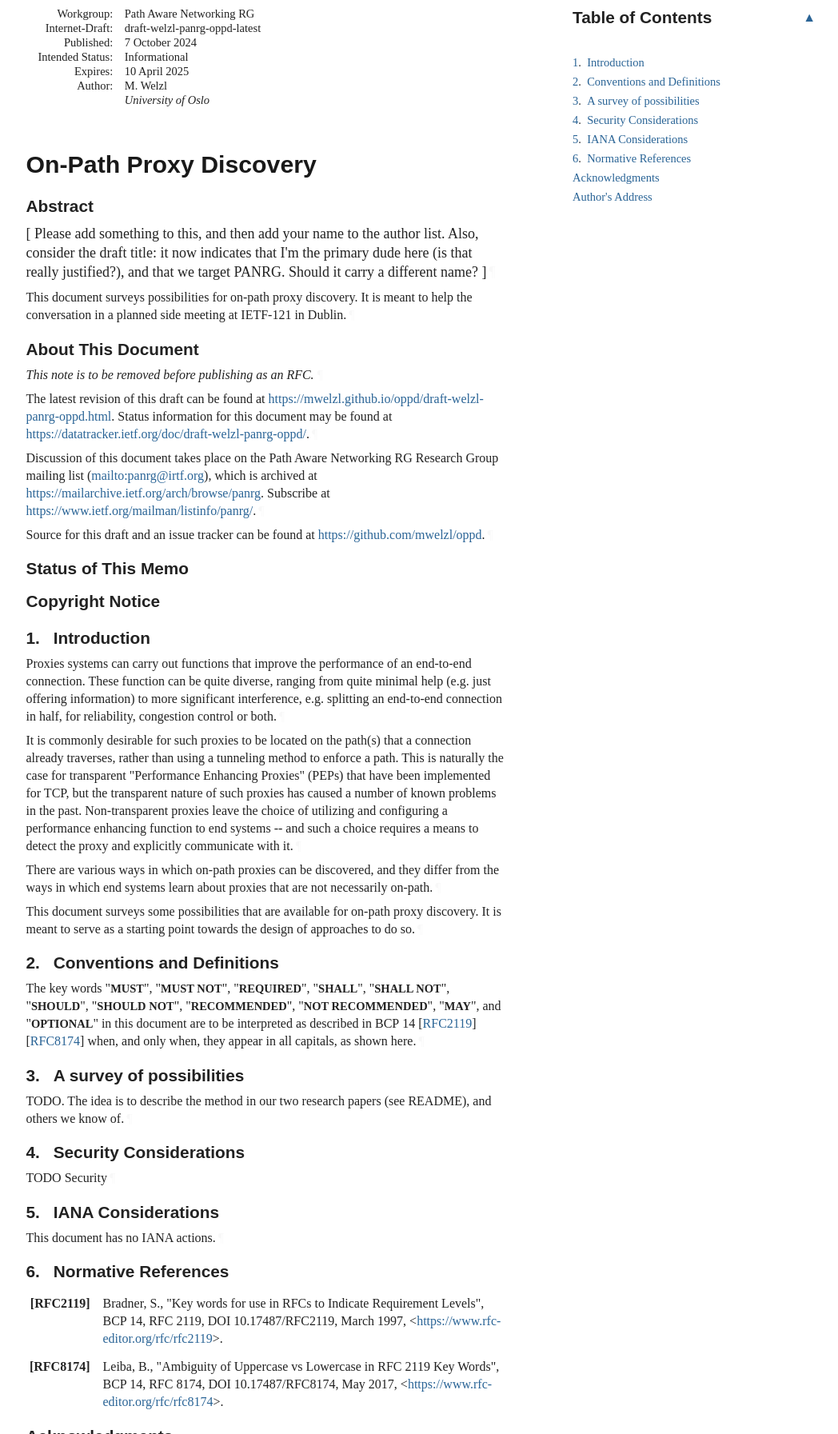
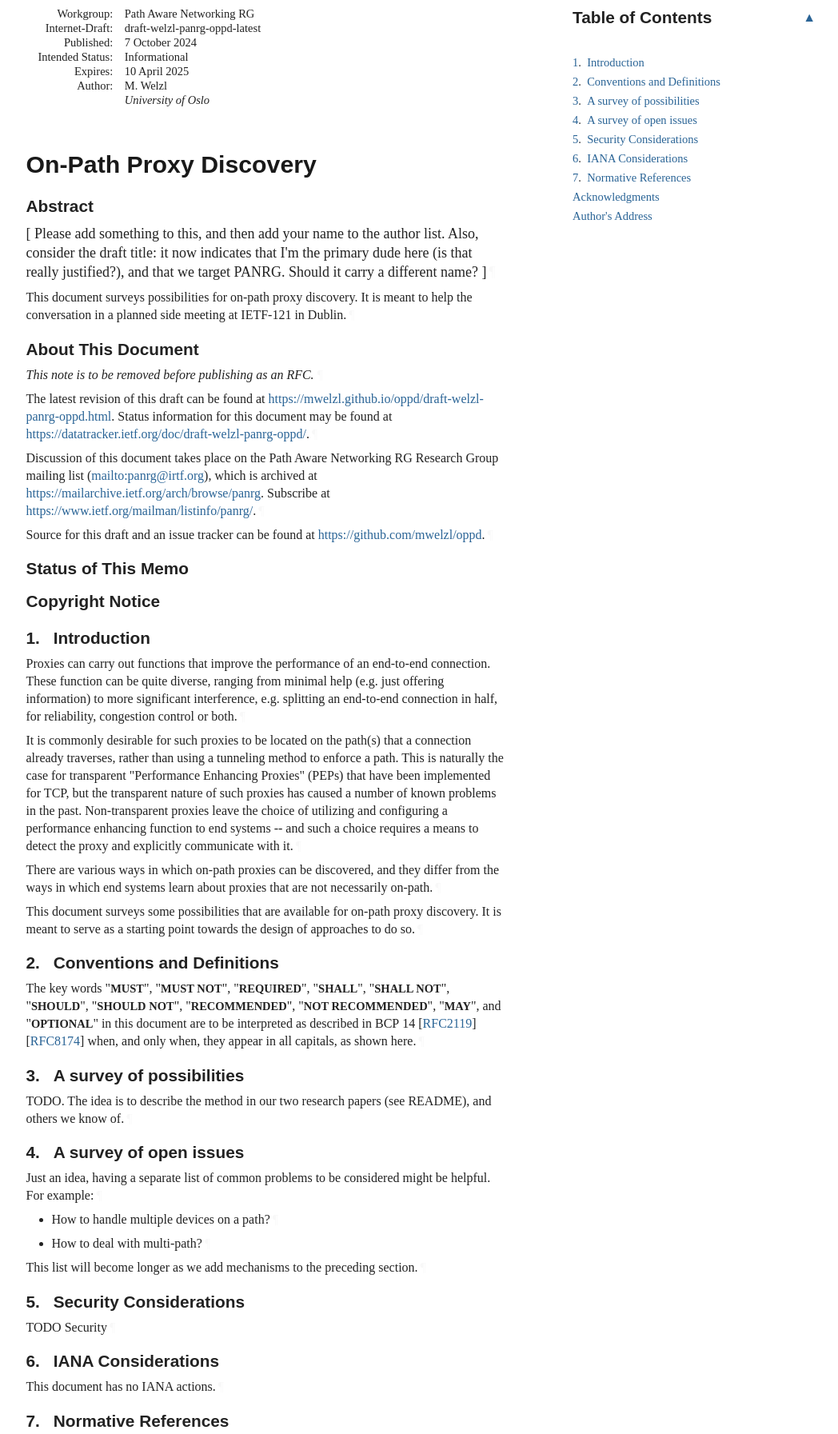
Before and after one commit to mwelzl/oppd, a plain HTML site: page draft-welzl-panrg-oppd.html in a window 1280 px wide. Shown: the part 67-1860 px from the top of the page at 80% size, without its empty margins (92-1140 px from the left). Drawn offline with Linux system fonts and the light colour scheme; a web font is replaced by a local one.

Commit message:
Script updating gh-pages from d5b84ef. [ci skip]

```diff
--- a/draft-welzl-panrg-oppd.html
+++ b/draft-welzl-panrg-oppd.html
@@ -1139,19 +1139,22 @@ svg :is([fill="white"], [fill^="#fff"]) {
             <p id="section-toc.1-1.3.1" class="keepWithNext"><a href="#section-3" class="auto internal xref">3</a>.  <a href="#name-a-survey-of-possibilities" class="internal xref">A survey of possibilities</a></p>
 </li>
           <li class="compact toc ulBare ulEmpty" id="section-toc.1-1.4">
-            <p id="section-toc.1-1.4.1"><a href="#section-4" class="auto internal xref">4</a>.  <a href="#name-security-considerations" class="internal xref">Security Considerations</a></p>
+            <p id="section-toc.1-1.4.1"><a href="#section-4" class="auto internal xref">4</a>.  <a href="#name-a-survey-of-open-issues" class="internal xref">A survey of open issues</a></p>
 </li>
           <li class="compact toc ulBare ulEmpty" id="section-toc.1-1.5">
-            <p id="section-toc.1-1.5.1"><a href="#section-5" class="auto internal xref">5</a>.  <a href="#name-iana-considerations" class="internal xref">IANA Considerations</a></p>
+            <p id="section-toc.1-1.5.1"><a href="#section-5" class="auto internal xref">5</a>.  <a href="#name-security-considerations" class="internal xref">Security Considerations</a></p>
 </li>
           <li class="compact toc ulBare ulEmpty" id="section-toc.1-1.6">
-            <p id="section-toc.1-1.6.1"><a href="#section-6" class="auto internal xref">6</a>.  <a href="#name-normative-references" class="internal xref">Normative References</a></p>
+            <p id="section-toc.1-1.6.1"><a href="#section-6" class="auto internal xref">6</a>.  <a href="#name-iana-considerations" class="internal xref">IANA Considerations</a></p>
 </li>
           <li class="compact toc ulBare ulEmpty" id="section-toc.1-1.7">
-            <p id="section-toc.1-1.7.1"><a href="#appendix-A" class="auto internal xref"></a><a href="#name-acknowledgments" class="internal xref">Acknowledgments</a></p>
+            <p id="section-toc.1-1.7.1"><a href="#section-7" class="auto internal xref">7</a>.  <a href="#name-normative-references" class="internal xref">Normative References</a></p>
 </li>
           <li class="compact toc ulBare ulEmpty" id="section-toc.1-1.8">
-            <p id="section-toc.1-1.8.1"><a href="#appendix-B" class="auto internal xref"></a><a href="#name-authors-address" class="internal xref">Author's Address</a></p>
+            <p id="section-toc.1-1.8.1"><a href="#appendix-A" class="auto internal xref"></a><a href="#name-acknowledgments" class="internal xref">Acknowledgments</a></p>
+</li>
+          <li class="compact toc ulBare ulEmpty" id="section-toc.1-1.9">
+            <p id="section-toc.1-1.9.1"><a href="#appendix-B" class="auto internal xref"></a><a href="#name-authors-address" class="internal xref">Author's Address</a></p>
 </li>
         </ul>
 </nav>
@@ -1162,7 +1165,7 @@ svg :is([fill="white"], [fill^="#fff"]) {
       <h2 id="name-introduction">
 <a href="#section-1" class="section-number selfRef">1. </a><a href="#name-introduction" class="section-name selfRef">Introduction</a>
       </h2>
-<p id="section-1-1">Proxies systems can carry out functions that improve the performance of an end-to-end connection. These function can be quite diverse, ranging from quite minimal help (e.g. just offering information) to more significant interference, e.g. splitting an end-to-end connection in half, for reliability, congestion control or both.<a href="#section-1-1" class="pilcrow">¶</a></p>
+<p id="section-1-1">Proxies can carry out functions that improve the performance of an end-to-end connection. These function can be quite diverse, ranging from minimal help (e.g. just offering information) to more significant interference, e.g. splitting an end-to-end connection in half, for reliability, congestion control or both.<a href="#section-1-1" class="pilcrow">¶</a></p>
 <p id="section-1-2">It is commonly desirable for such proxies to be located on the path(s) that a connection already traverses, rather than using a tunneling method to enforce a path. This is naturally the case for transparent "Performance Enhancing Proxies" (PEPs) that have been implemented for TCP, but the transparent nature of such proxies has caused a number of known problems in the past. Non-transparent proxies leave the choice of utilizing and configuring a performance enhancing function to end systems -- and such a choice requires a means to detect the proxy and explicitly communicate with it.<a href="#section-1-2" class="pilcrow">¶</a></p>
 <p id="section-1-3">There are various ways in which on-path proxies can be discovered, and they differ from the ways in which end systems learn about proxies that are not necessarily on-path.<a href="#section-1-3" class="pilcrow">¶</a></p>
 <p id="section-1-4">This document surveys some possibilities that are available for on-path proxy discovery. It is meant to serve as a starting point towards the design of approaches to do so.<a href="#section-1-4" class="pilcrow">¶</a></p>
@@ -1187,26 +1190,43 @@ appear in all capitals, as shown here.<a href="#section-2-1" class="pilcrow">¶<
 <p id="section-3-1">TODO. The idea is to describe the method in our two research papers (see README), and others we know of.<a href="#section-3-1" class="pilcrow">¶</a></p>
 </section>
 </div>
+<div id="a-survey-of-open-issues">
+<section id="section-4">
+      <h2 id="name-a-survey-of-open-issues">
+<a href="#section-4" class="section-number selfRef">4. </a><a href="#name-a-survey-of-open-issues" class="section-name selfRef">A survey of open issues</a>
+      </h2>
+<p id="section-4-1">Just an idea, having a separate list of common problems to be considered might be helpful. For example:<a href="#section-4-1" class="pilcrow">¶</a></p>
+<ul class="normal">
+<li class="normal" id="section-4-2.1">
+          <p id="section-4-2.1.1">How to handle multiple devices on a path?<a href="#section-4-2.1.1" class="pilcrow">¶</a></p>
+</li>
+        <li class="normal" id="section-4-2.2">
+          <p id="section-4-2.2.1">How to deal with multi-path?<a href="#section-4-2.2.1" class="pilcrow">¶</a></p>
+</li>
+      </ul>
+<p id="section-4-3">This list will become longer as we add mechanisms to the preceding section.<a href="#section-4-3" class="pilcrow">¶</a></p>
+</section>
+</div>
 <div id="security-considerations">
-<section id="section-4">
+<section id="section-5">
       <h2 id="name-security-considerations">
-<a href="#section-4" class="section-number selfRef">4. </a><a href="#name-security-considerations" class="section-name selfRef">Security Considerations</a>
+<a href="#section-5" class="section-number selfRef">5. </a><a href="#name-security-considerations" class="section-name selfRef">Security Considerations</a>
       </h2>
-<p id="section-4-1">TODO Security<a href="#section-4-1" class="pilcrow">¶</a></p>
+<p id="section-5-1">TODO Security<a href="#section-5-1" class="pilcrow">¶</a></p>
 </section>
 </div>
 <div id="iana-considerations">
-<section id="section-5">
+<section id="section-6">
       <h2 id="name-iana-considerations">
-<a href="#section-5" class="section-number selfRef">5. </a><a href="#name-iana-considerations" class="section-name selfRef">IANA Considerations</a>
+<a href="#section-6" class="section-number selfRef">6. </a><a href="#name-iana-considerations" class="section-name selfRef">IANA Considerations</a>
       </h2>
-<p id="section-5-1">This document has no IANA actions.<a href="#section-5-1" class="pilcrow">¶</a></p>
+<p id="section-6-1">This document has no IANA actions.<a href="#section-6-1" class="pilcrow">¶</a></p>
 </section>
 </div>
 <div id="sec-normative-references">
-<section id="section-6">
+<section id="section-7">
       <h2 id="name-normative-references">
-<a href="#section-6" class="section-number selfRef">6. </a><a href="#name-normative-references" class="section-name selfRef">Normative References</a>
+<a href="#section-7" class="section-number selfRef">7. </a><a href="#name-normative-references" class="section-name selfRef">Normative References</a>
       </h2>
 <dl class="references">
 <dt id="RFC2119">[RFC2119]</dt>
```
Also changed, not shown: draft-welzl-panrg-oppd.txt.
